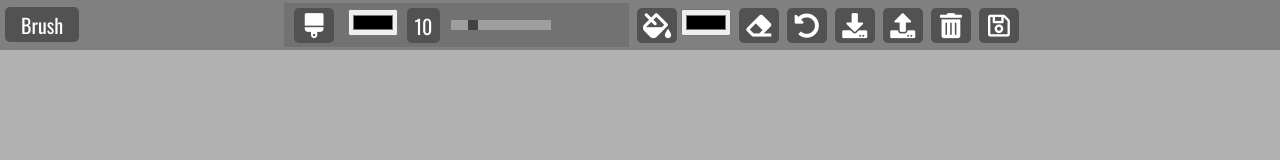
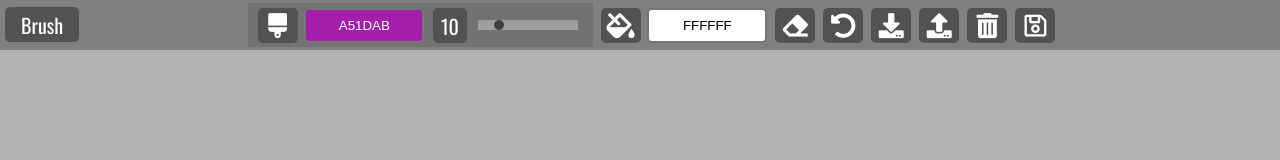
Before and after one commit to asyr01/paint-canvas, a plain HTML site: page index.html in a window 1280 px wide. Drawn offline with nearby package versions, Linux system fonts and the light colour scheme.

Commit message:
slider input customized, jscolor added to the project.

```diff
--- a/index.html
+++ b/index.html
@@ -21,7 +21,7 @@
       <!-- Brush -->
       <div class="brush tool">
         <i class="fas fa-brush" id="brush" title="Brush"></i>
-        <input type="color" />
+        <input class="jscolor" value="a51dab" id="brush-color" />
         <span class="size" id="brush-size" title="Brush Size">10</span>
         <input
           type="range"
@@ -35,7 +35,7 @@
       <!-- Bucket -->
       <div class="bucket tool">
         <i class="fas fa-fill-drip" title="Background Color"></i>
-        <input type="color" />
+        <input class="jscolor" value="ffffff" id="bucket-color" />
       </div>
       <!-- Eraser -->
       <div class="tool">
@@ -78,6 +78,7 @@
     </div>
 
     <!-- Script -->
+    <script src="jscolor.js"></script>
     <script src="script.js"></script>
   </body>
 </html>
--- a/style.css
+++ b/style.css
@@ -1,4 +1,4 @@
-@import url("https://fonts.googleapis.com/css?family=Oswald&display=swap");
+@import url('https://fonts.googleapis.com/css?family=Oswald&display=swap');
 
 * {
   box-sizing: border-box;
@@ -121,9 +121,11 @@ body {
 .slider::-webkit-slider-thumb {
   -webkit-appearance: none;
   appearance: none;
+
   width: 10px;
   height: 10px;
   background: rgb(47, 47, 47);
+  border-radius: 50%;
 }
 
 .slider::-moz-range-thumb {
```
